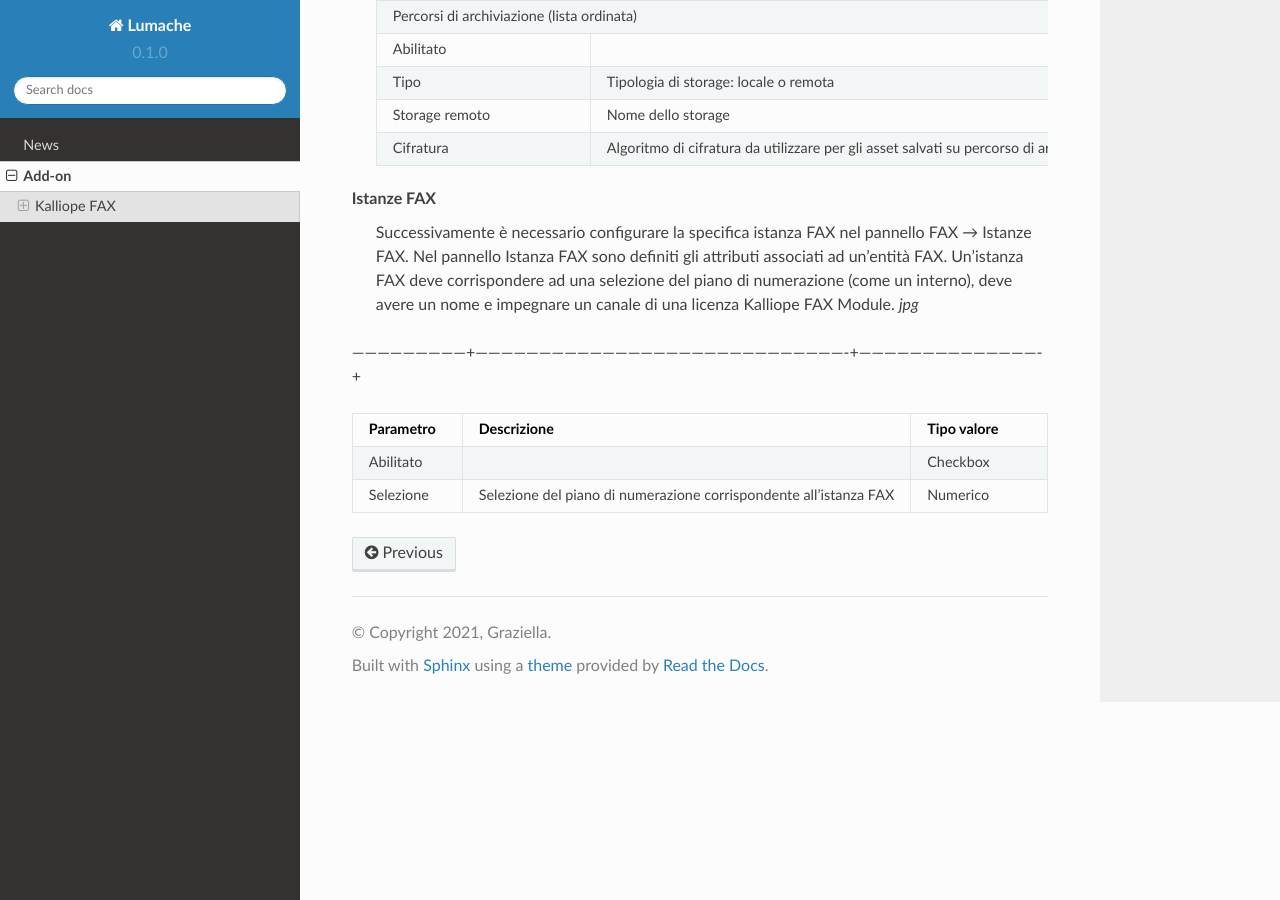
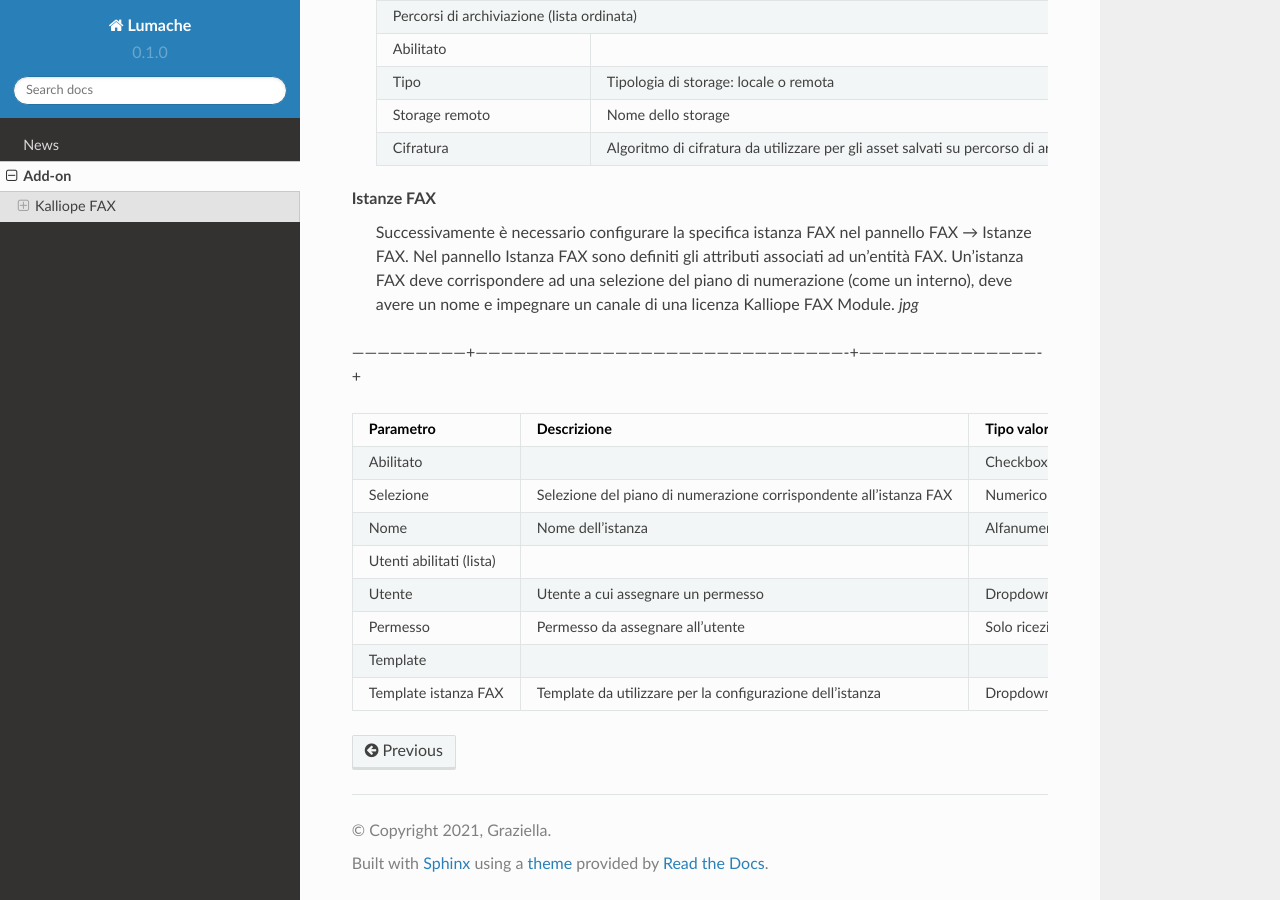
Before and after one commit to mirianatroccoli/KalliopeDoc-it, a Sphinx documentation site: the page built from docs/source/Add-on.rst, in a window 1280 px wide and 900 px high, scrolled down 872 px. Built offline with Sphinx 7.4.7 and the Read the Docs theme 2.0.0, drawn with Linux system fonts in a browser that asks for light colours; pages that are not in the unit, such as notebooks, are missing from menus.

Commit message:
Update Add-on.rst

```diff
--- a/docs/source/Add-on.rst
+++ b/docs/source/Add-on.rst
@@ -62,3 +62,21 @@ Istanze FAX
    * - Selezione
      - Selezione del piano di numerazione corrispondente all’istanza FAX
      - Numerico
+   * - Nome
+     - Nome dell’istanza
+     - Alfanumerico
+   * - Utenti abilitati (lista)
+     -
+     -
+   * - Utente
+     - Utente a cui assegnare un permesso
+     - Dropdown
+   * - Permesso
+     - Permesso da assegnare all’utente
+     - Solo ricezione / Solo invio / Invio e ricezione
+   * - Template
+     -
+     -
+   * - Template istanza FAX
+     - Template da utilizzare per la configurazione dell’istanza
+     - Dropdown
```
